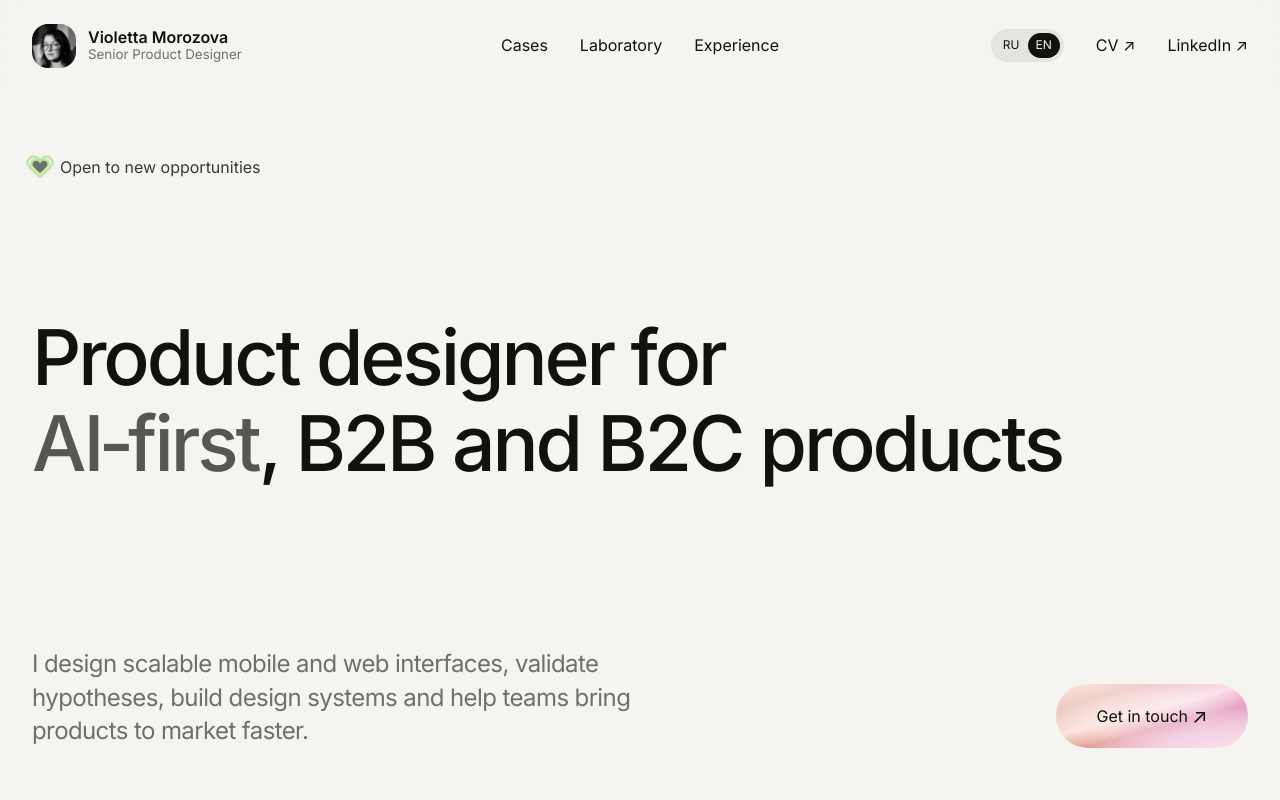
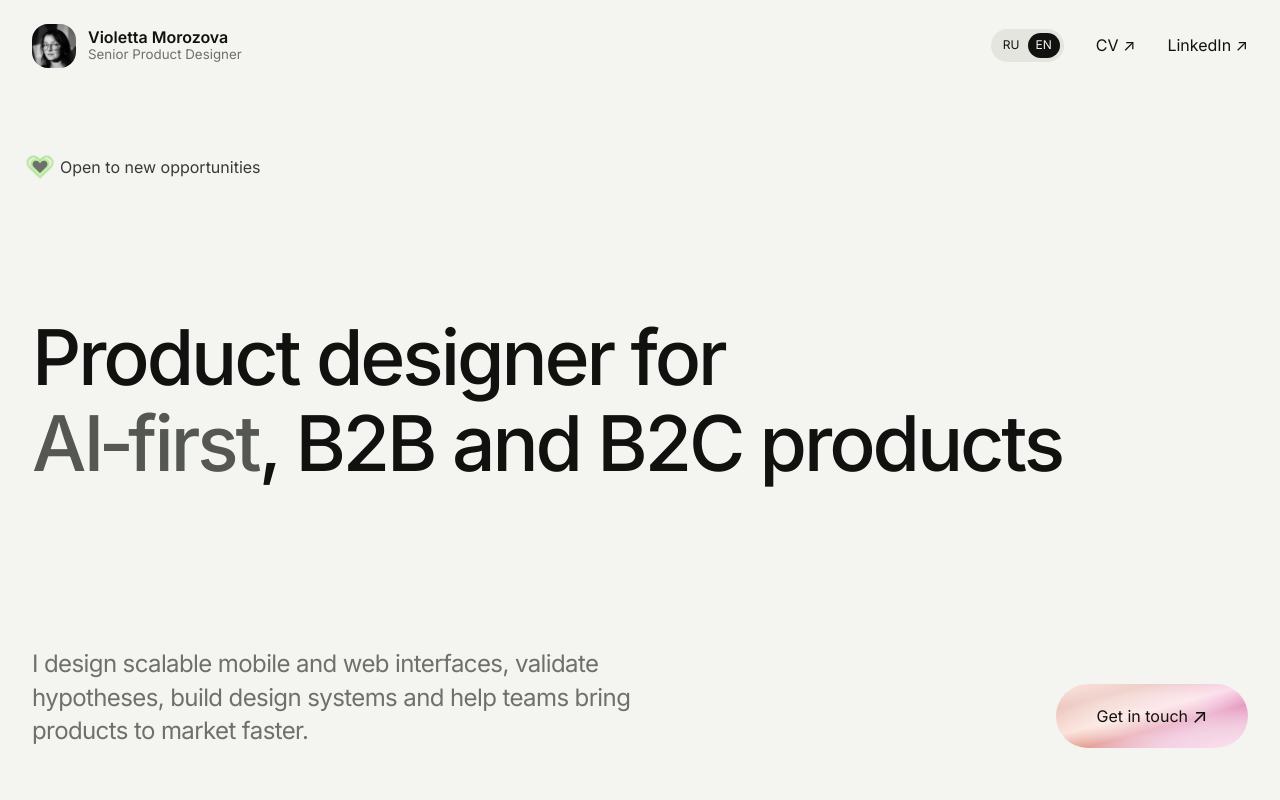
Before and after one commit to vilka-vk/portfolio-v2, a React (Vite) app: page / in a window 1280 px wide. Shown: the top 800 px of the page. Built offline with nearby package versions, Linux system fonts and the light colour scheme.

Commit message:
Убрать навигацию из шапки сайта

```diff
--- a/src/App.jsx
+++ b/src/App.jsx
@@ -32,7 +32,7 @@ function Text({ ru, en }) {
   return <><span className="lru">{ru}</span><span className="len">{en}</span></>;
 }
 
-function Header({ isCase }) {
+function Header() {
   const { language, setLanguage } = useContext(Language);
   const cv = cvByLanguage[language];
   const [scrolled, setScrolled] = useState(false);
@@ -42,17 +42,11 @@ function Header({ isCase }) {
     window.addEventListener('scroll', update, { passive: true });
     return () => window.removeEventListener('scroll', update);
   }, []);
-  const sectionLink = id => `${isCase ? '/index.html' : ''}#${id}`;
   return <header className={`site-header${scrolled ? ' scrolled' : ''}`}>
     <a className="identity" href="/" aria-label="Violetta Morozova — на главную">
       <ContentImage src="/img/avatar.png" alt="Violetta Morozova" loading="eager" />
       <span><b>Violetta Morozova</b><small>Senior Product Designer</small></span>
     </a>
-    <nav className="header-nav" aria-label={language === 'en' ? 'Main navigation' : 'Основная навигация'}>
-      <a href={sectionLink('cases')}><Text ru="Кейсы" en="Cases" /></a>
-      <a href={sectionLink('concepts')}><Text ru="Лаборатория" en="Laboratory" /></a>
-      <a href={sectionLink('experience')}><Text ru="Опыт" en="Experience" /></a>
-    </nav>
     <div className="header-actions">
       <div className="lang-switch" role="group" aria-label={language === 'en' ? 'Select language' : 'Выбрать язык'}>
         {['ru', 'en'].map(value => <button key={value} type="button" className={language === value ? 'active' : ''} aria-pressed={language === value} onClick={() => setLanguage(value)}>{value.toUpperCase()}</button>)}
@@ -149,7 +143,7 @@ export function App({ pathname, initialContent }) {
   }, [language]);
   return <Language.Provider value={languageContext}>
     <a className="skip-link" href="#top"><Text ru="Перейти к содержимому" en="Skip to content" /></a>
-    <Header isCase={Boolean(slug)} />
+    <Header />
     {slug ? <CaseStudy slug={slug} initialContent={initialContent} /> : <Home />}
     <Footer />
   </Language.Provider>;
--- a/styles.css
+++ b/styles.css
@@ -13,14 +13,14 @@ img{display:block;max-width:100%;height:auto}
 a:focus-visible,button:focus-visible{outline:3px solid #5277ce;outline-offset:4px}
 .quiet-link{white-space:nowrap}
 .page-shell{width:var(--shell);margin-inline:auto}
-.site-header{position:sticky;top:0;z-index:100;min-height:92px;padding:20px 32px;display:grid;grid-template-columns:1fr auto 1fr;align-items:center;gap:32px;background:rgba(244,244,240,.88);border-bottom:1px solid transparent;backdrop-filter:blur(20px);transition:border-color .25s}
+.site-header{position:sticky;top:0;z-index:100;min-height:92px;padding:20px 32px;display:grid;grid-template-columns:1fr auto;align-items:center;gap:32px;background:rgba(244,244,240,.88);border-bottom:1px solid transparent;backdrop-filter:blur(20px);transition:border-color .25s}
 .site-header.scrolled{border-color:var(--line)}
 .identity{display:flex;align-items:center;gap:12px;width:max-content}
 .identity img{width:44px;height:44px;object-fit:cover;border-radius:16px;filter:grayscale(1)}
 .identity span{display:flex;flex-direction:column;line-height:1.18}
 .identity b{font-weight:600}.identity small{color:var(--muted)}
-.header-nav,.header-actions{display:flex;align-items:center;gap:32px}
-.header-nav a,.quiet-link{transition:opacity .2s}.header-nav a:hover,.quiet-link:hover{opacity:.5}
+.header-actions{display:flex;align-items:center;gap:32px}
+.quiet-link{transition:opacity .2s}.quiet-link:hover{opacity:.5}
 .header-actions{justify-content:flex-end}.lang-switch{display:flex;padding:4px;background:#e5e5e0;border-radius:1000px}
 .lang-switch button{border:0;background:transparent;padding:4px 8px;border-radius:1000px;cursor:pointer;font-size:12px}.lang-switch button.active{background:var(--ink);color:var(--bg)}
 .hero{min-height:calc(100svh - 92px);padding:8vh 0 52px;display:flex;flex-direction:column;justify-content:space-between}
@@ -65,7 +65,7 @@ a:focus-visible,button:focus-visible{outline:3px solid #5277ce;outline-offset:4p
 /* Case-study pages — keep the original content, restyle it for v2 */
 .topbar{position:sticky;top:0;z-index:80;padding:16px 32px;background:rgba(244,244,240,.9);backdrop-filter:blur(20px);border-bottom:1px solid var(--line)}.topbar-inner{width:min(980px,100%);margin:auto;display:flex;align-items:center;justify-content:space-between}.brand{display:flex;align-items:center;gap:12px}.avatar{width:40px;height:40px;border-radius:12px;overflow:hidden}.avatar img{width:100%;height:100%;object-fit:cover;filter:grayscale(1)}.brand-name{font-weight:600}.topbar-actions{display:flex;align-items:center;gap:12px}.icon-btn{border:1px solid var(--line);background:transparent;width:36px;height:36px;border-radius:50%;display:grid;place-items:center;cursor:pointer}.topbar .lang-toggle{display:flex;padding:4px;background:#e5e5e0;border-radius:100px}.topbar .lang-toggle button{border:0;background:transparent;padding:4px 8px;border-radius:100px;cursor:pointer}.topbar .lang-toggle .on{background:var(--ink);color:var(--bg)}
 .narrow.footer{width:min(980px,calc(100vw - 40px));margin-inline:auto}.back-link{color:var(--muted)}.mrow{display:grid;grid-template-columns:132px 1fr}.mkey{color:var(--muted);text-transform:uppercase;font-size:12px;letter-spacing:.08em}.tags{display:flex;gap:8px}.tag{padding:4px 8px;background:var(--surface);border-radius:100px;font-size:12px}.narrow.footer{padding:44px 0 72px;display:flex;justify-content:space-between;color:var(--muted)}.slider{overflow:hidden}.slides{display:flex;transition:transform .35s}.slide{min-width:100%}.lightbox-dots{display:flex;gap:8px;justify-content:center;margin:12px}.lightbox-dot{width:8px;height:8px;background:#bbb;border-radius:50%}.lightbox-dot.active{background:#111}.slider-arrow{border:0;background:#111;color:#fff;border-radius:50%;width:36px;height:36px}.reveal{opacity:0;transform:translateY(20px);transition:.6s}.reveal.visible{opacity:1;transform:none}
-@media(max-width:980px){:root{--shell:calc(100vw - 40px)}.site-header{padding:16px 20px;grid-template-columns:1fr auto}.header-nav{display:none}.experience-list article{grid-template-columns:120px 1fr 132px 44px}}
+@media(max-width:980px){:root{--shell:calc(100vw - 40px)}.site-header{padding:16px 20px}.experience-list article{grid-template-columns:120px 1fr 132px 44px}}
 @media(max-width:700px){:root{--shell:calc(100vw - 28px);--radius:16px}.site-header{min-height:72px;padding:12px 16px}.identity img{width:40px;height:40px}.identity small{display:none}.header-actions{gap:16px}.hide-mobile{display:none}.hero{min-height:calc(100svh - 72px);padding:14vh 0 28px;justify-content:start;}.hero h1{font-size:clamp(44px,14vw,72px)}.hero-bottom{grid-template-columns:1fr;margin-top:32px}.round-link{width:100%}.projects-section,.experience-section{padding-top:100px}.section-heading{display:block}.section-heading .eyebrow{margin-top:24px;text-align:left}.experience-list article{grid-template-columns:1fr 44px;gap:4px 12px;padding:20px 0}.experience-list time,.experience-list h3,.experience-list p{grid-column:1}.experience-list img{grid-column:2;grid-row:1/4}.skills-section{padding:84px 0 112px}.footer-bottom{display:block}.footer-bottom div{margin-top:20px;flex-wrap:wrap}.topbar{padding:12px 16px}.brand-name{font-size:16px}.mrow{grid-template-columns:1fr;gap:4px}}
 @media(max-width:980px){:root{--shell:calc(100% - 40px)}}
 @media(max-width:700px){:root{--shell:calc(100% - 28px)}}
```
